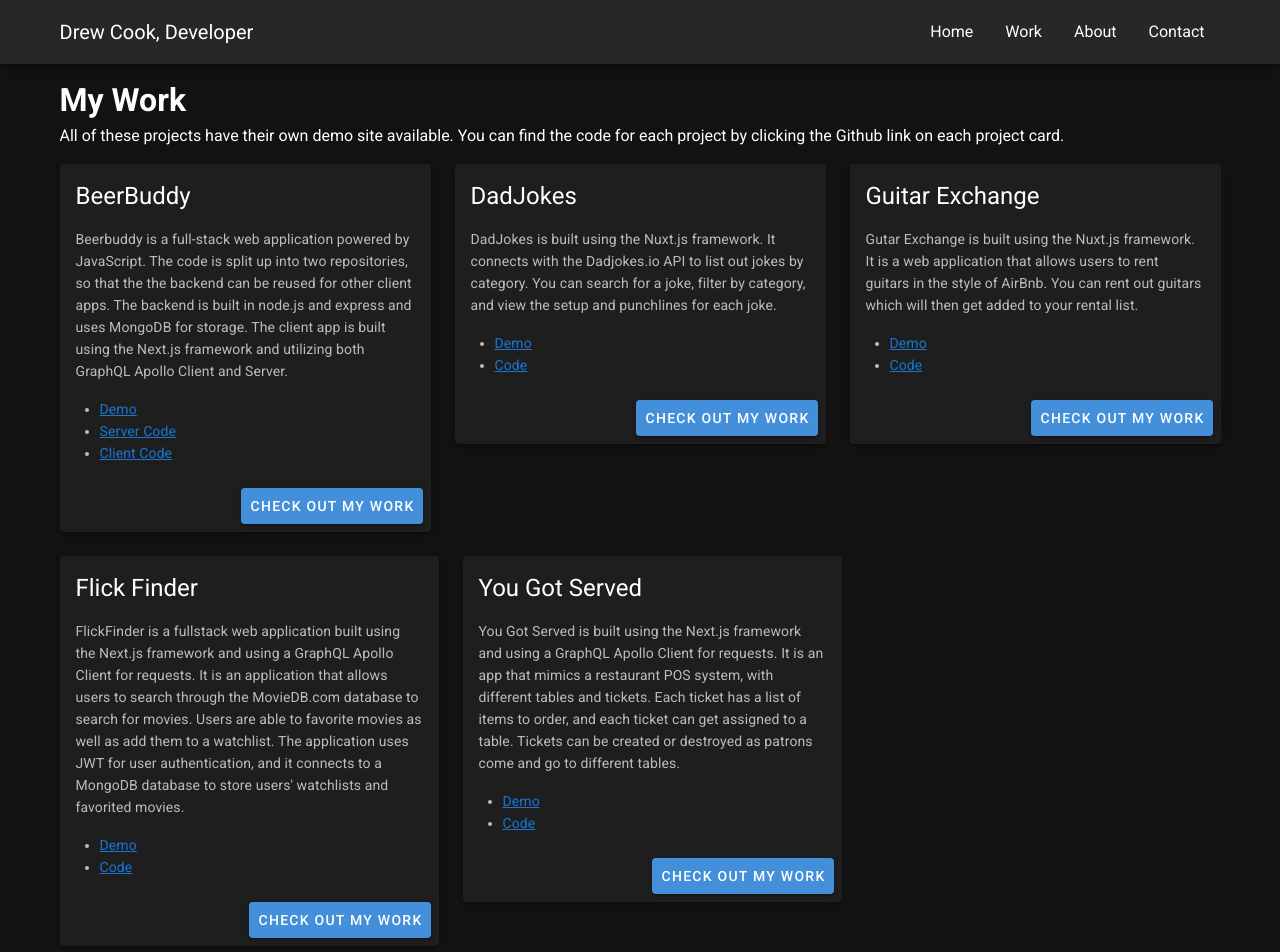
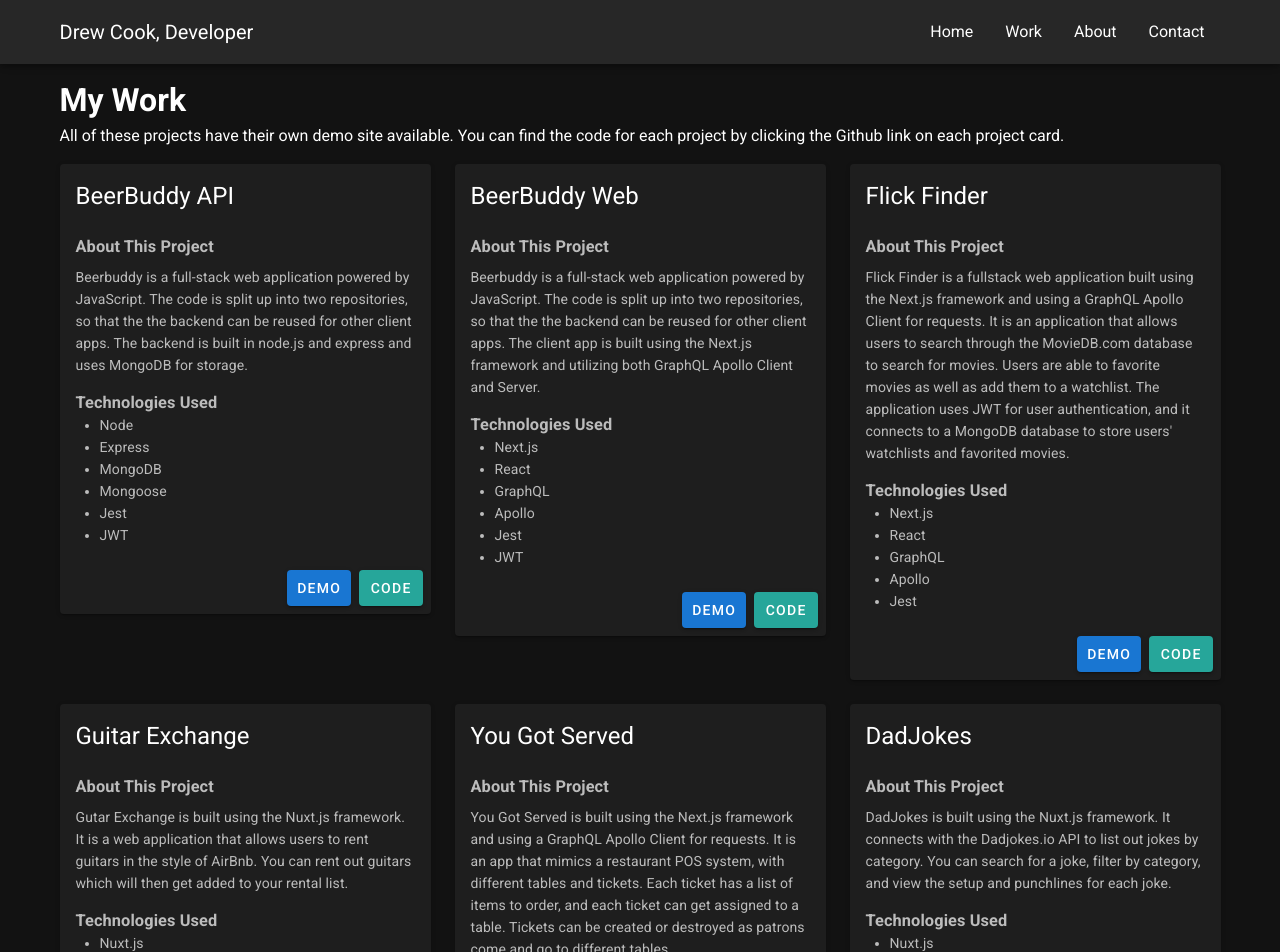
Before and after one commit to drewcook/portfolio-website, a Nuxt app: page /work in a window 1280 px wide. Shown: the top 952 px of the page. Built offline with nearby package versions, Linux system fonts and the light colour scheme.

Commit message:
dynamic project cards

```diff
--- a/pages/work.vue
+++ b/pages/work.vue
@@ -6,131 +6,102 @@
 			project by clicking the Github link on each project card.
 		</p>
 		<v-row>
-			<v-col>
+			<v-col v-for="project in projects" :key="project.title" md="4" xl="3">
 				<v-card>
-					<v-card-title class="headline"> BeerBuddy </v-card-title>
+					<v-card-title class="headline"> {{ project.title }} </v-card-title>
 					<v-card-text>
+						<h3 class="my-2">About This Project</h3>
 						<p>
-							Beerbuddy is a full-stack web application powered by JavaScript. The code is split up
-							into two repositories, so that the the backend can be reused for other client apps.
-							The backend is built in node.js and express and uses MongoDB for storage. The client
-							app is built using the Next.js framework and utilizing both GraphQL Apollo Client and
-							Server.
+							{{ project.description }}
 						</p>
+						<h3>Technologies Used</h3>
 						<ul>
-							<li><a href="https://beerbuddy.io" target="_blank">Demo</a></li>
-							<li>
-								<a href="https://github.com/drewcook/beerbuddy-api" target="_blank">Server Code</a>
-							</li>
-							<li>
-								<a href="https://github.com/drewcook/beerbuddy-web" target="_blank">Client Code</a>
+							<li v-for="tech in project.techStack" :key="`${project.title}-${tech}`">
+								{{ tech }}
 							</li>
 						</ul>
 					</v-card-text>
 					<v-card-actions>
 						<v-spacer />
-						<v-btn color="primary" nuxt to="/work">Check Out My Work</v-btn>
+						<v-btn color="primary"><a :href="project.demoUrl" target="_blank">Demo</a></v-btn>
+						<v-btn color="info"><a :href="project.codeUrl" target="_blank">Code</a></v-btn>
 					</v-card-actions>
 				</v-card>
 			</v-col>
-			<v-col>
-				<v-card>
-					<v-card-title class="headline"> DadJokes </v-card-title>
-					<v-card-text>
-						<p>
-							DadJokes is built using the Nuxt.js framework. It connects with the Dadjokes.io API to
-							list out jokes by category. You can search for a joke, filter by category, and view
-							the setup and punchlines for each joke.
-						</p>
-						<ul>
-							<li><a href="https://dadjokes.drewcook.dev" target="_blank">Demo</a></li>
-							<li>
-								<a href="https://github.com/drewcook/nuxt-dadjokes" target="_blank">Code</a>
-							</li>
-						</ul>
-					</v-card-text>
-					<v-card-actions>
-						<v-spacer />
-						<v-btn color="primary" nuxt to="/work">Check Out My Work</v-btn>
-					</v-card-actions>
-				</v-card>
-			</v-col>
-			<v-col>
-				<v-card>
-					<v-card-title class="headline"> Guitar Exchange </v-card-title>
-					<v-card-text>
-						<p>
-							Gutar Exchange is built using the Nuxt.js framework. It is a web application that
-							allows users to rent guitars in the style of AirBnb. You can rent out guitars which
-							will then get added to your rental list.
-						</p>
-						<ul>
-							<li><a href="https://guitarxc.drewcook.dev" target="_blank">Demo</a></li>
-							<li>
-								<a href="https://github.com/drewcook/guitar-exchange" target="_blank">Code</a>
-							</li>
-						</ul>
-					</v-card-text>
-					<v-card-actions>
-						<v-spacer />
-						<v-btn color="primary" nuxt to="/work">Check Out My Work</v-btn>
-					</v-card-actions>
-				</v-card>
-			</v-col>
-		</v-row>
-		<v-row>
-			<v-col>
-				<v-card>
-					<v-card-title class="headline"> Flick Finder </v-card-title>
-					<v-card-text>
-						<p>
-							FlickFinder is a fullstack web application built using the Next.js framework and using
-							a GraphQL Apollo Client for requests. It is an application that allows users to search
-							through the MovieDB.com database to search for movies. Users are able to favorite
-							movies as well as add them to a watchlist. The application uses JWT for user
-							authentication, and it connects to a MongoDB database to store users' watchlists and
-							favorited movies.
-						</p>
-						<ul>
-							<li><a href="https://flickfinder.drewcook.dev" target="_blank">Demo</a></li>
-							<li><a href="https://github.com/drewcook/flick-finder" target="_blank">Code</a></li>
-						</ul>
-					</v-card-text>
-					<v-card-actions>
-						<v-spacer />
-						<v-btn color="primary" nuxt to="/work">Check Out My Work</v-btn>
-					</v-card-actions>
-				</v-card>
-			</v-col>
-			<v-col>
-				<v-card>
-					<v-card-title class="headline"> You Got Served </v-card-title>
-					<v-card-text>
-						<p>
-							You Got Served is built using the Next.js framework and using a GraphQL Apollo Client
-							for requests. It is an app that mimics a restaurant POS system, with different tables
-							and tickets. Each ticket has a list of items to order, and each ticket can get
-							assigned to a table. Tickets can be created or destroyed as patrons come and go to
-							different tables.
-						</p>
-						<ul>
-							<li><a href="https://yougotserved.drewcook.dev" target="_blank">Demo</a></li>
-							<li>
-								<a href="https://github.com/drewcook/you-got-served" target="_blank">Code</a>
-							</li>
-						</ul>
-					</v-card-text>
-					<v-card-actions>
-						<v-spacer />
-						<v-btn color="primary" nuxt to="/work">Check Out My Work</v-btn>
-					</v-card-actions>
-				</v-card>
-			</v-col>
-			<v-spacer />
 		</v-row>
 	</div>
 </template>
 
 <script>
-	export default {}
+	export default {
+		data() {
+			return {
+				projects: [
+					{
+						title: 'BeerBuddy API',
+						demoUrl: 'https://beerbuddy.io',
+						codeUrl: 'https://github.com/drewcook/beerbuddy-api',
+						description:
+							'Beerbuddy is a full-stack web application powered by JavaScript. The code is split up into two repositories, so that the the backend can be reused for other client apps. The backend is built in node.js and express and uses MongoDB for storage.',
+						techStack: ['Node', 'Express', 'MongoDB', 'Mongoose', 'Jest', 'JWT'],
+					},
+					{
+						title: 'BeerBuddy Web',
+						demoUrl: 'https://beerbuddy.io',
+						codeUrl: 'https://github.com/drewcook/beerbuddy-web',
+						description:
+							'Beerbuddy is a full-stack web application powered by JavaScript. The code is split up into two repositories, so that the the backend can be reused for other client apps. The client app is built using the Next.js framework and utilizing both GraphQL Apollo Client and Server.',
+						techStack: ['Next.js', 'React', 'GraphQL', 'Apollo', 'Jest', 'JWT'],
+					},
+					{
+						title: 'Flick Finder',
+						demoUrl: 'https://flickfinder.drewcook.dev',
+						codeUrl: 'https://github.com/drewcook/flick-finder',
+						description:
+							"Flick Finder is a fullstack web application built using the Next.js framework and using a GraphQL Apollo Client for requests. It is an application that allows users to search through the MovieDB.com database to search for movies. Users are able to favorite movies as well as add them to a watchlist. The application uses JWT for user authentication, and it connects to a MongoDB database to store users' watchlists and favorited movies.",
+						techStack: ['Next.js', 'React', 'GraphQL', 'Apollo', 'Jest'],
+					},
+					{
+						title: 'Guitar Exchange',
+						demoUrl: 'https://guitarxc.drewcook.dev',
+						codeUrl: 'https://github.com/drewcook/guitar-exchange',
+						description:
+							'Gutar Exchange is built using the Nuxt.js framework. It is a web application that allows users to rent guitars in the style of AirBnb. You can rent out guitars which will then get added to your rental list.',
+						techStack: ['Nuxt.js', 'Vue.js'],
+					},
+					{
+						title: 'You Got Served',
+						demoUrl: 'https://yougotserved.drewcook.dev',
+						codeUrl: 'https://github.com/drewcook/you-got-served',
+						description:
+							'You Got Served is built using the Next.js framework and using a GraphQL Apollo Client for requests. It is an app that mimics a restaurant POS system, with different tables and tickets. Each ticket has a list of items to order, and each ticket can get assigned to a table. Tickets can be created or destroyed as patrons come and go to different tables.',
+						techStack: ['Next.js', 'React', 'GraphQL', 'Apollo', 'Jest'],
+					},
+					{
+						title: 'DadJokes',
+						demoUrl: 'https://dadjokes.drewcook.dev',
+						codeUrl: 'https://github.com/drewcook/nuxt-dadjokes',
+						description:
+							'DadJokes is built using the Nuxt.js framework. It connects with the Dadjokes.io API to list out jokes by category. You can search for a joke, filter by category, and view the setup and punchlines for each joke.',
+						techStack: ['Nuxt.js', 'Vue.js'],
+					},
+					{
+						title: 'Powder Chat',
+						demoUrl: 'https://powder.chat',
+						codeUrl: 'https://github.com/drewcook/powderchat-api',
+						description:
+							'Powderchat is both a web and native mobile application.  It attempts to connect ski and snowboard riders on the mountain via chat.  Users can log in, check into a mountain resort via search or GPS, and start chatting with other checked in users.  Users can also choose to set up private groups within the mountain, or connect with their friends via social media.  This allows for groups to keep in touch and not get lost while riding together.',
+						techStack: ['Node', 'Express', 'JWT', 'Firebase', 'React Native'],
+					},
+				],
+			}
+		},
+	}
 </script>
+
+<style scoped>
+	button a {
+		color: #fff;
+		text-decoration: none;
+	}
+</style>
```
